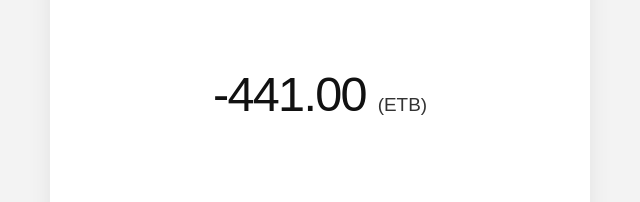
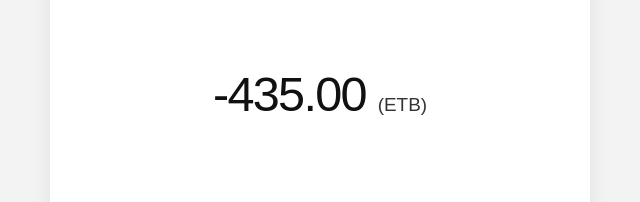
Before and after one commit to Cyber-boy9/Telebirr, a plain HTML site: page index.html in a window 1280 px wide. Shown: the part 346-548 px from the top of the page, 320-960 px from the left. Drawn offline with Linux system fonts and the light colour scheme.

Commit message:
Update amount from -441.00 to -435.00

```diff
--- a/index.html
+++ b/index.html
@@ -1016,7 +1016,7 @@
       <div class="success-label">Successful</div>
 
       <div class="amount">
-        <strong>-441.00</strong>
+        <strong>-435.00</strong>
         <span>(ETB)</span>
       </div>
 
```
